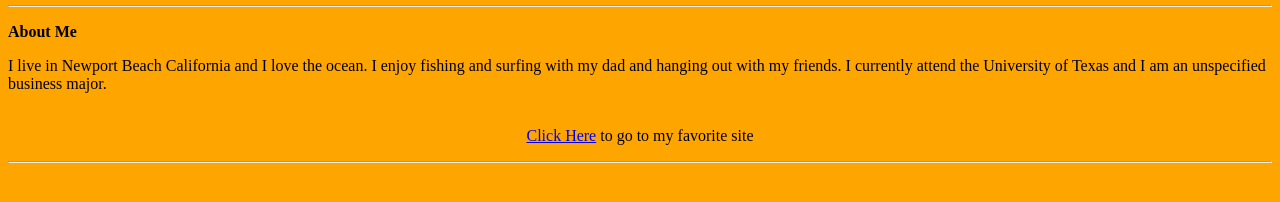
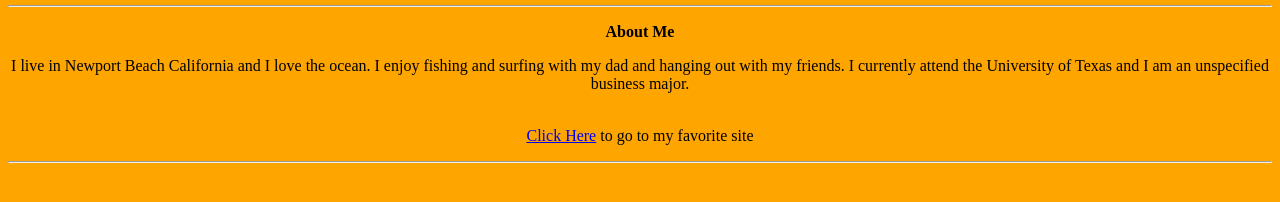
Before and after one commit to Cjacobs44/cjacobs44.github.io, a plain HTML site: page index.html in a window 1280 px wide. Shown: the part 382-584 px from the top of the page. Drawn offline with Linux system fonts and the light colour scheme.

Commit message:
Update index.html

```diff
--- a/index.html
+++ b/index.html
@@ -10,7 +10,7 @@
 
 <body bgcolor = "Orange">
 
-<p><strong>About Me</strong></p>
+<center><p><strong>About Me</strong></p>
 
 <p>I live in Newport Beach California and I love the ocean. I enjoy fishing and surfing with my dad and hanging out with my friends. I currently attend the University of Texas and I am an unspecified business major.  <br /><br /></p>
 
```
